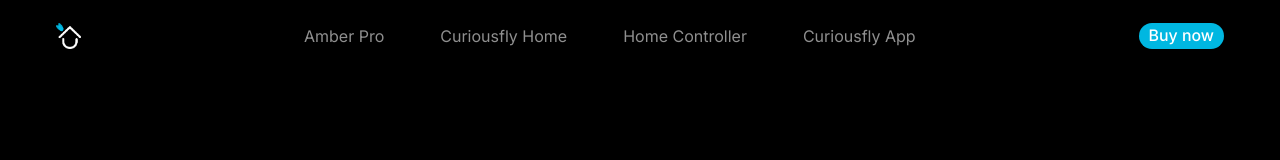
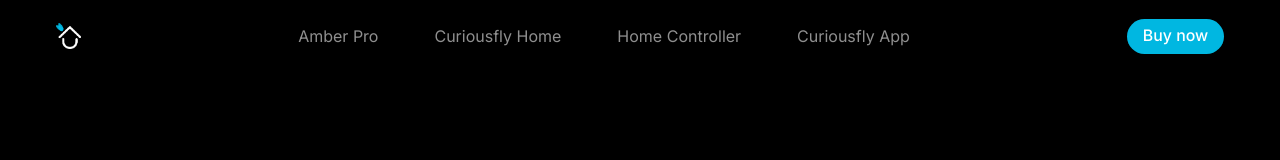
Before and after one commit to jijo-jo/amber-pro-next, a Next.js app: page / in a window 1280 px wide. Shown: the top 160 px of the page. Built offline with nearby package versions, Linux system fonts and the light colour scheme.

Commit message:
changes in button

```diff
--- a/components/globalcomponents/Button.tsx
+++ b/components/globalcomponents/Button.tsx
@@ -10,7 +10,7 @@ interface ButtonProps {
 const Button: React.FC<ButtonProps> = ({ title, onClick, className }) => {
   return (
     <button
-      className={`w-full sm:w-auto rounded-[52px] font-medium transition
+      className={`rounded-[52px] font-medium transition
                   active:scale-95
                   disabled:bg-gray-400 disabled:cursor-not-allowed
                   ${className}`}
--- a/components/globalcomponents/ProductImage.tsx
+++ b/components/globalcomponents/ProductImage.tsx
@@ -4,7 +4,7 @@ import ProductImg from "../assests/homecontroler.png";
 
 const ProductImage: React.FC = () => {
   return (
-    <div className="w-[344px] h-[268.4px] sm:w-[1148.6px] sm:h-[540.26px] flex justify-center items-center bg-black px-4 sm:px-0 mb-16 md:mb-28 rounded-[7px] md:rounded-[19px] shadow-lg">
+    <div className="w-[344px] h-[268.4px] sm:w-[1148.6px] sm:h-[540.26px] flex justify-center items-center bg-black px-4 sm:px-0 mb-[62px] md:mb-28 rounded-[7px] md:rounded-[19px] shadow-lg">
         <Image
           src={ProductImg}
           alt="Smart Home Controller"
--- a/components/homecomponent/HeroSession.tsx
+++ b/components/homecomponent/HeroSession.tsx
@@ -18,8 +18,8 @@ const HeroSection: React.FC = () => {
         <Button
           title="Buy now"
           onClick={() => alert("Buy Now Clicked")}
-          className="bg-white text-[#000000] py-[9px] px-[18px] hover:bg-gray-200 w-full sm:w-auto
-             text-[15.88px] leading-[100%] tracking-[0%]
+          className="bg-white text-[#000000] py-[9px] px-[18px] hover:bg-gray-200 w-full md:w-[112.5px]
+             text-[15.88px] leading-[100%] tracking-[0%] h-[42px]
              text-center align-middle font-inter font-medium"
         />
 
--- a/components/homecomponent/Navbar.tsx
+++ b/components/homecomponent/Navbar.tsx
@@ -38,7 +38,7 @@ const Navbar: React.FC = () => {
               title="Buy now"
               onClick={() => alert("Buy Now Clicked")}
               className="bg-[#00B7E1] text-white
-               px-[10px] py-[5px]
+                h-[35px] w-[97px]
                font-inter font-medium text-[15.88px] leading-[100%]
                tracking-[0%] text-center align-middle"
             />
```
